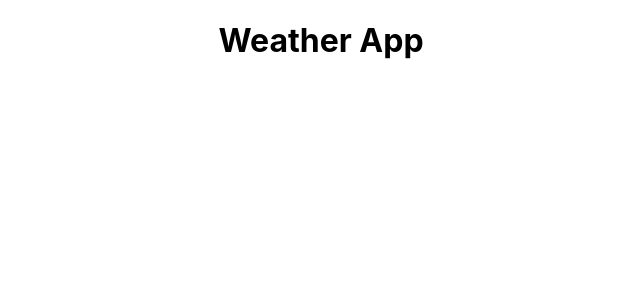
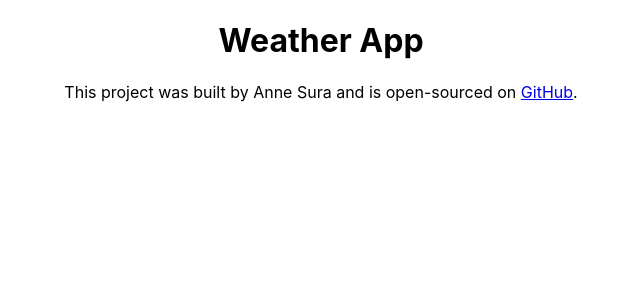
Before and after one commit to annesura/react-weather-project, a React (Create React App) app: page / in a window 1280 px wide. Shown: the top 300 px of the page, without its empty margins (319-959 px from the left). Built offline with nearby package versions, Linux system fonts and the light colour scheme.

Commit message:
Added footer with link to GitHub repository.

```diff
--- a/src/App.js
+++ b/src/App.js
@@ -4,6 +4,7 @@
   return (
     <div className="App">
       <h1>Weather App</h1>
+      <footer>This project was built by Anne Sura and is open-sourced on <a href="https://github.com/annesura/react-weather-project" target="_blank">GitHub</a>.</footer>
     </div>
   );
 }
```
